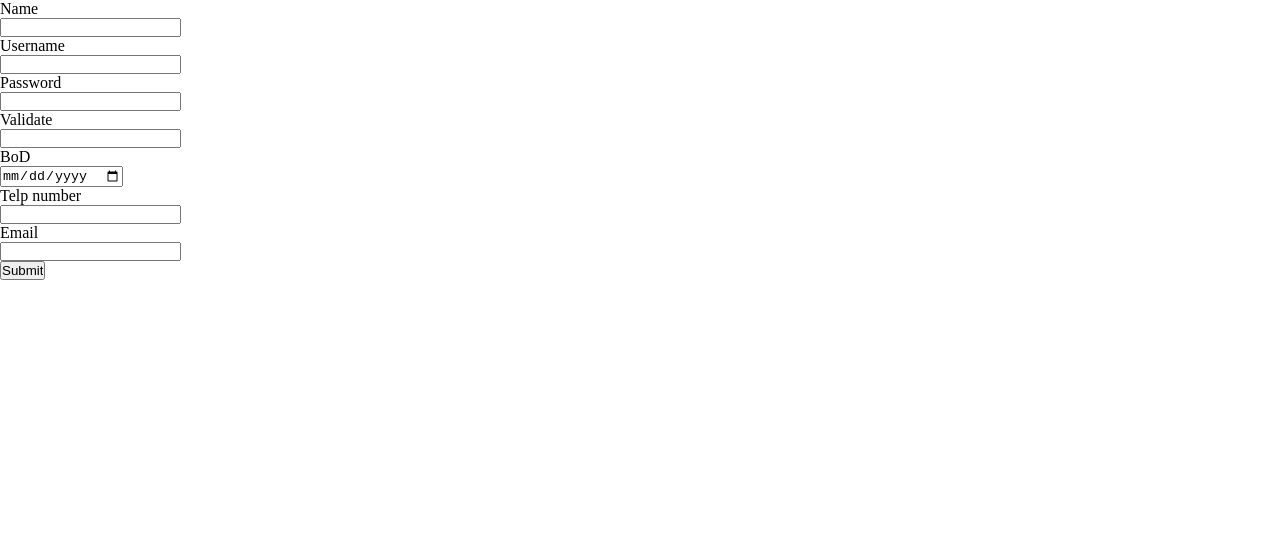
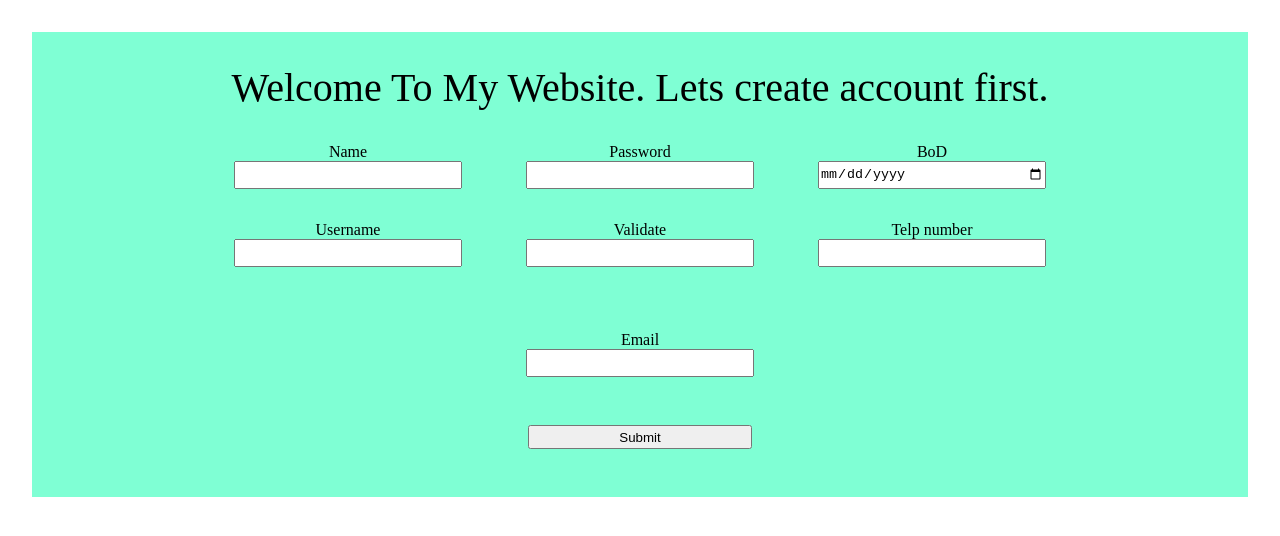
Before and after one commit to aldiinugroho/Freedemy, a plain HTML site: page WEB/index.html in a window 1280 px wide. Drawn offline with Linux system fonts and the light colour scheme.

Commit message:
progress

```diff
--- a/WEB/index.css
+++ b/WEB/index.css
@@ -1,3 +1,46 @@
-.boxes{
-    width: 10rem;
+/* body */
+body{
+    text-align: center;
 }
+
+/* background */
+.bgcol{
+    background-color: aquamarine;
+    padding: 2rem;
+    margin: 2rem;
+}
+
+/* paragraph */
+.pa1{
+    font-size: 2.5rem;
+}
+
+/* container */
+.contInput{
+    display: flex;
+    flex-direction: row;
+    justify-content: center;
+    flex-wrap: wrap;
+}
+
+/* container form setting */
+.contInput>div{
+    padding: 1rem;
+}
+
+.boxInput{
+    /* disii nanit */
+}
+
+.boxInput>div{
+    padding: 1rem;
+}
+
+input{
+    width: 14rem;
+    height: 1.5rem;
+}
+
+.sbmbtn{
+    padding: 1rem;
+}
--- a/WEB/index.html
+++ b/WEB/index.html
@@ -3,6 +3,7 @@
 <head>
     <meta charset="UTF-8">
     <meta name="viewport" content="width=device-width, initial-scale=1.0">
+    <link rel="stylesheet" href="index.css">
     <title>Index</title>
 </head>
 <style>
@@ -12,7 +13,17 @@
     }
 </style>
 <body>
+
+    <div class="bgcol">
+        <p class="pa1">Welcome To My Website. Lets create account first.</p>
+
         <form action="" method="post">
+            <div>
+
+                <div class="contInput">
+
+                    <!-- cont1 -->
+                    <div class="boxInput">
                         <!-- Name input -->
                         <div>
                             <label for="Name">Name</label>
@@ -28,7 +39,10 @@
                                 <input type="text" name="username" id="Iusername">
                             </div>
                         </div>
+                    </div>
 
+                    <!-- cont2 -->
+                    <div class="boxInput">
                         <!-- pass -->
                         <div>
                             <label for="Ipass">Password</label>
@@ -44,7 +58,10 @@
                                 <input type="text" name="validate" id="Ival">
                             </div>
                         </div>
+                    </div>
 
+                    <!-- cont3 -->
+                    <div class="boxInput">
                         <!-- BoD -->
                         <div>
                             <label for="Ibod">BoD</label>
@@ -60,19 +77,30 @@
                                 <input type="text" name="telp" id="Itelp">
                             </div>
                         </div>
+                    </div>
 
+                    <!-- cont4 -->
+                    <div class="boxInput">
                         <!-- Email input -->
                         <div>
                             <label for="Iemail">Email</label>
-            <div>
+                            <div class="ukuranbox">
                                 <input type="email" name="email" id="Iemail">
                             </div>
                         </div>
+                    </div>
+
+                </div>
 
                 <!-- Submit button -->
-        <div>
+                <div class="sbmbtn">
                     <input type="submit" value="Submit">
                 </div>
+
+            </div>
+
         </form>
+
+    </div>
 </body>
 </html>
```
Also changed, not shown: 1 other file. Lines whose indentation alone changed are shown as unchanged.
